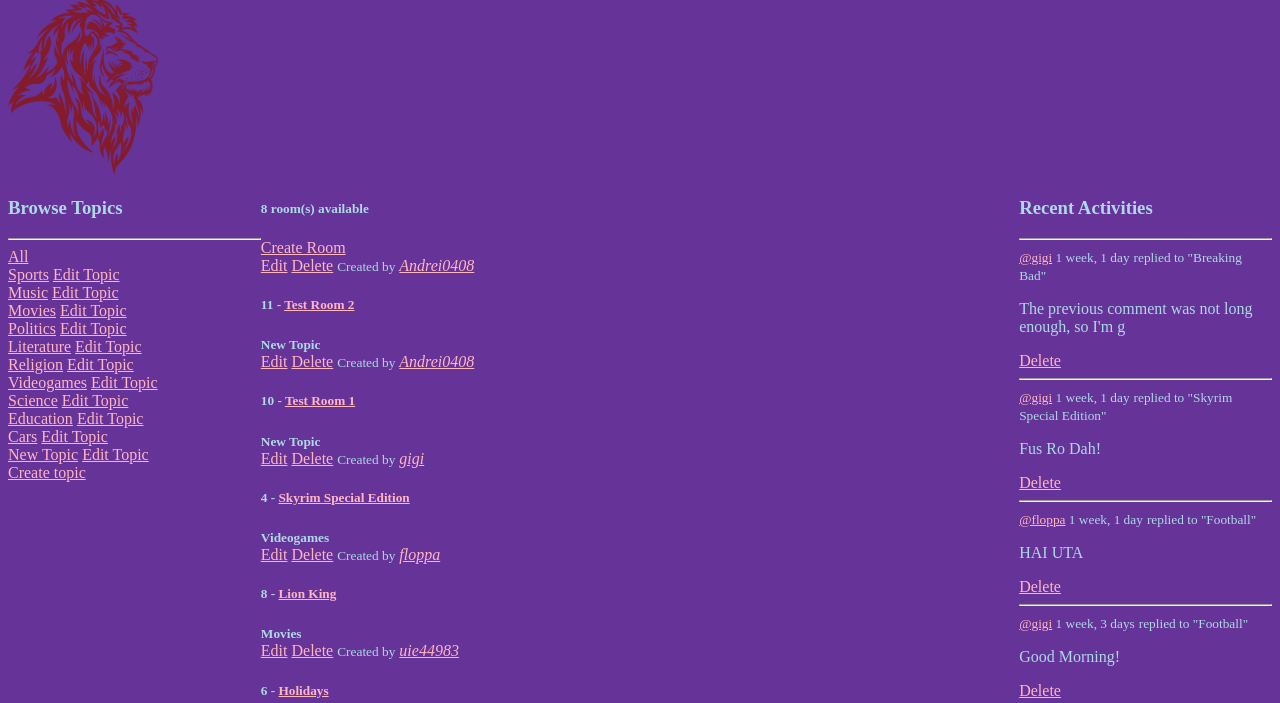
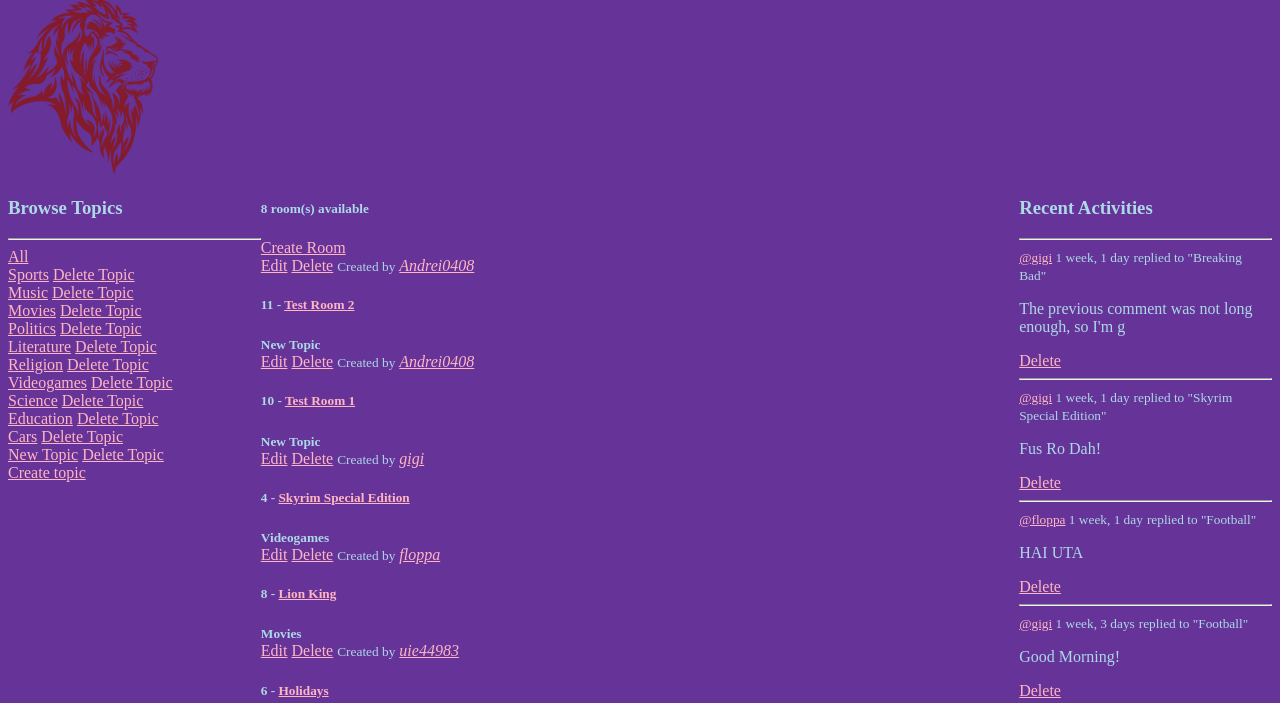
Before and after one commit to Andrei481/SocialMediaWebsite, a Django app: page / in a window 1280 px wide. Shown: the part 138-841 px from the top of the page. Run offline with Django 4.2, Linux system fonts and the light colour scheme; a user stored in the database is signed in; data comes from the database, SQL or seed files in the repository; both versions use the stored data as it was after the commit.

```diff
--- a/base/templates/base/topics_component.html
+++ b/base/templates/base/topics_component.html
@@ -9,7 +9,7 @@
             <div>
                 <a href="{% url 'home' %}?q={{topic.name}}">{{topic.name}}</a>
                 {% if request.user.is_superuser %}
-                    <a href="{% url 'update-topic' %}">Edit Topic</a>
+                    <a href="{% url 'delete-topic' topic.id %}">Delete Topic</a>
                 {% endif %}
             </div>
         {% endfor %}
--- a/base/urls.py
+++ b/base/urls.py
@@ -17,5 +17,6 @@ urlpatterns = [
     path('delete-message/<str:pk>/', views.deleteMessage, name="delete-message"),
 
     path('create-topic', views.createTopic, name="create-topic"),
-    path('update-topic', views.updateTopic, name="update-topic")
+    path('update-topic', views.updateTopic, name="update-topic"),
+    path('delete-topic/<str:pk>/', views.deleteTopic, name="delete-topic")
 ]
--- a/base/views.py
+++ b/base/views.py
@@ -122,22 +122,33 @@ def createTopic(request):
     return render(request, 'base/topic_form.html', context)
 
 @login_required(login_url='login')
-def updateTopic(request):
-    topic = Topic.objects.get()
-    form = TopicForm()
+def updateTopic(request, pk):
+    topic = Topic.objects.filter(id=pk)
+    form = TopicForm(instance=topic)
 
-    # if request.user != room.host and not request.user.is_superuser:
-    #     return HttpResponse("You cannot modify another user's room!")
+    if not request.user.is_superuser:
+        return HttpResponse("Only the admin can change topics!")
 
     if request.method == 'POST':
-        form = TopicForm(request.POST)
-        if form.is_valid():
+        form = TopicForm(request.POST, instance=topic)
+        if form.is_valid:
             form.save()
             return redirect('home')
 
     context = {'form': form}
     return render(request, 'base/topic_form.html', context)
 
+@login_required(login_url='login')
+def deleteTopic(request, pk):
+    topic = Topic.objects.get(id=pk)
+
+    if not request.user.is_superuser:
+        return HttpResponse("Only the admin can delete topics!")
+
+    if request.method == 'POST':
+        topic.delete()
+        return redirect('home')
+    return render(request, 'base/delete.html', {'obj':topic})
 
 @login_required(login_url='/login')
 def createRoom(request):
--- a/templates/navbar.html
+++ b/templates/navbar.html
@@ -9,7 +9,7 @@
 
 
 {% if request.user.is_authenticated %}
-    Hi, {{ user.username }}!
+    Hi, {{ request.user.username }}!
     <a href="{% url 'logout' %}">Logout</a>
     {% else %}
     <p>You are not logged in</p>
```
Also changed, not shown: db.sqlite3.
